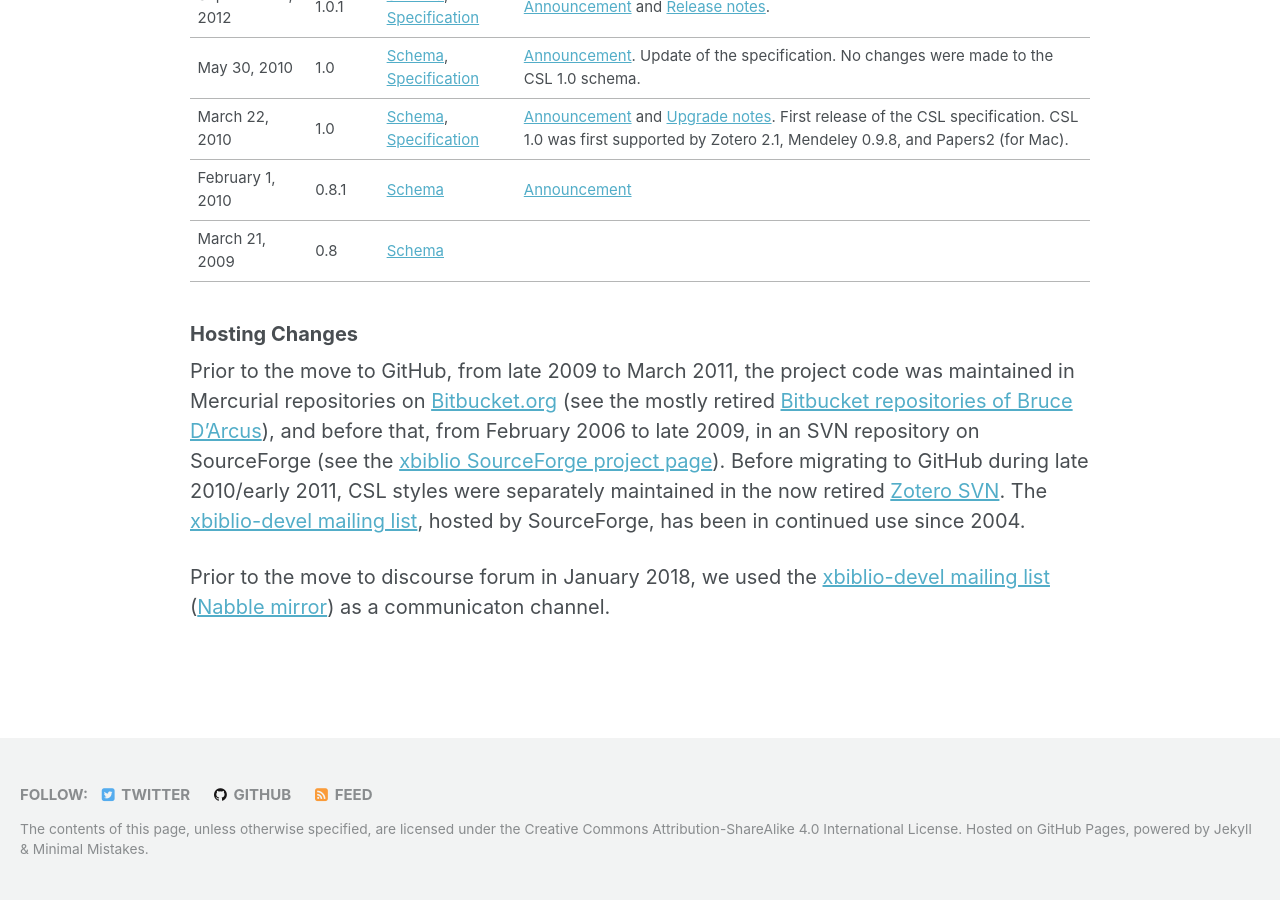
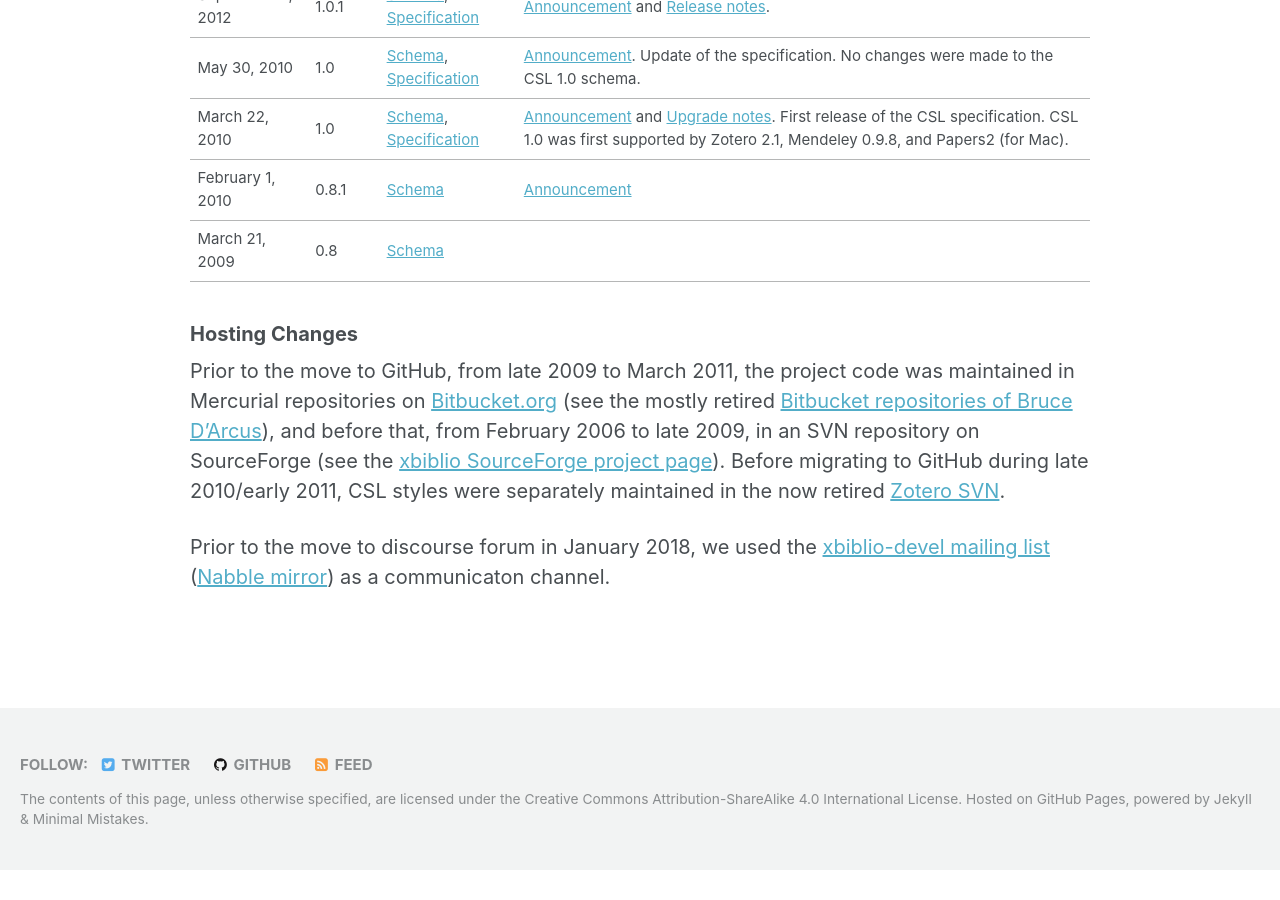
Before and after one commit to citation-style-language/citation-style-language.github.io, a Jekyll site: the page built from _pages/developers.md, in a window 1280 px wide and 900 px high, scrolled down 2750 px. Built offline with Jekyll 4.4.1, drawn with Linux system fonts in a browser that asks for light colours; after the commit the page ends 3620 px from its top, so only the background shows below that.

Commit message:
Delete outdated text about the old mailing list
Co-Authored-By: zuphilip <zuphilip@users.noreply.github.com>

```diff
--- a/_pages/developers.md
+++ b/_pages/developers.md
@@ -160,6 +160,5 @@ Still, many CSL contributors are Zotero users, and the lively [Zotero forums](ht
 
 Prior to the move to GitHub, from late 2009 to March 2011, the project code was maintained in Mercurial repositories on [Bitbucket.org](https://bitbucket.org/) (see the mostly retired [Bitbucket repositories of Bruce D'Arcus](https://bitbucket.org/bdarcus)), and before that, from February 2006 to late 2009, in an SVN repository on SourceForge (see the [xbiblio SourceForge project page](http://sourceforge.net/projects/xbiblio/)).
 Before migrating to GitHub during late 2010/early 2011, CSL styles were separately maintained in the now retired [Zotero SVN](https://www.zotero.org/trac).
-The [xbiblio-devel mailing list](https://lists.sourceforge.net/lists/listinfo/xbiblio-devel), hosted by SourceForge, has been in continued use since 2004.
 
 Prior to the move to discourse forum in January 2018, we used the [xbiblio-devel mailing list](https://lists.sourceforge.net/lists/listinfo/xbiblio-devel) ([Nabble mirror](http://xbiblio-devel.2463403.n2.nabble.com/)) as a communicaton channel.
```
